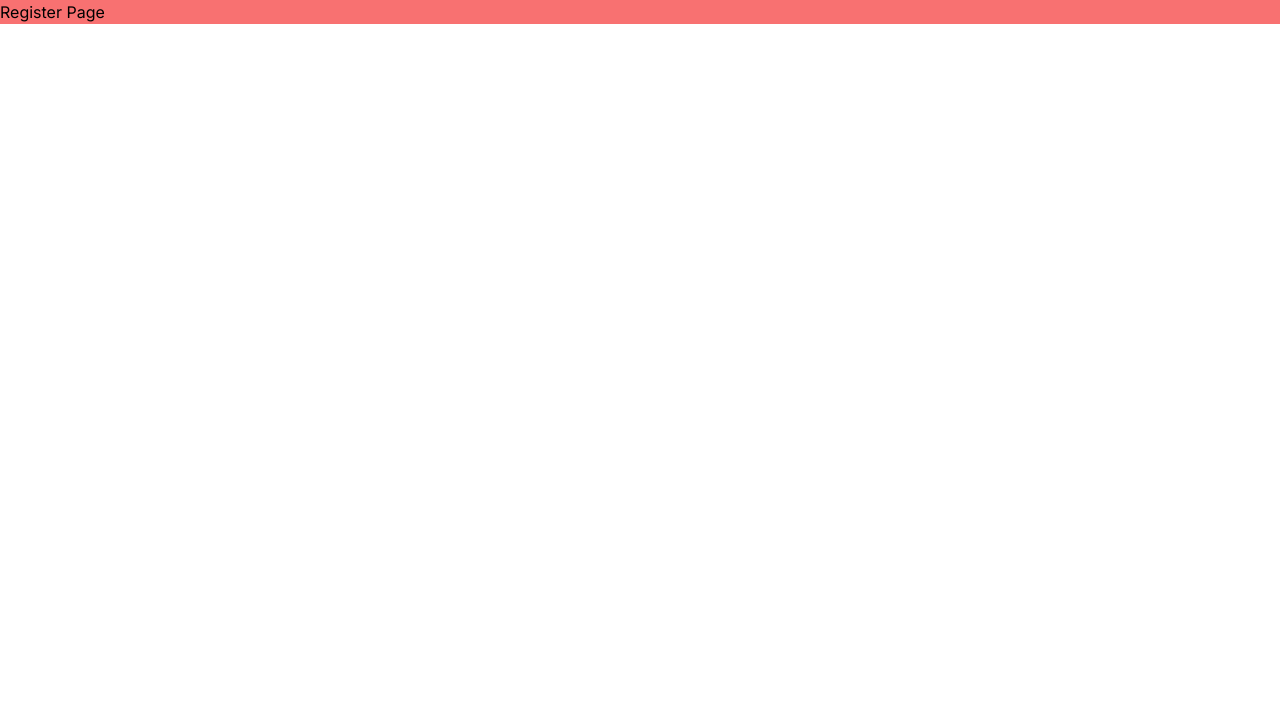
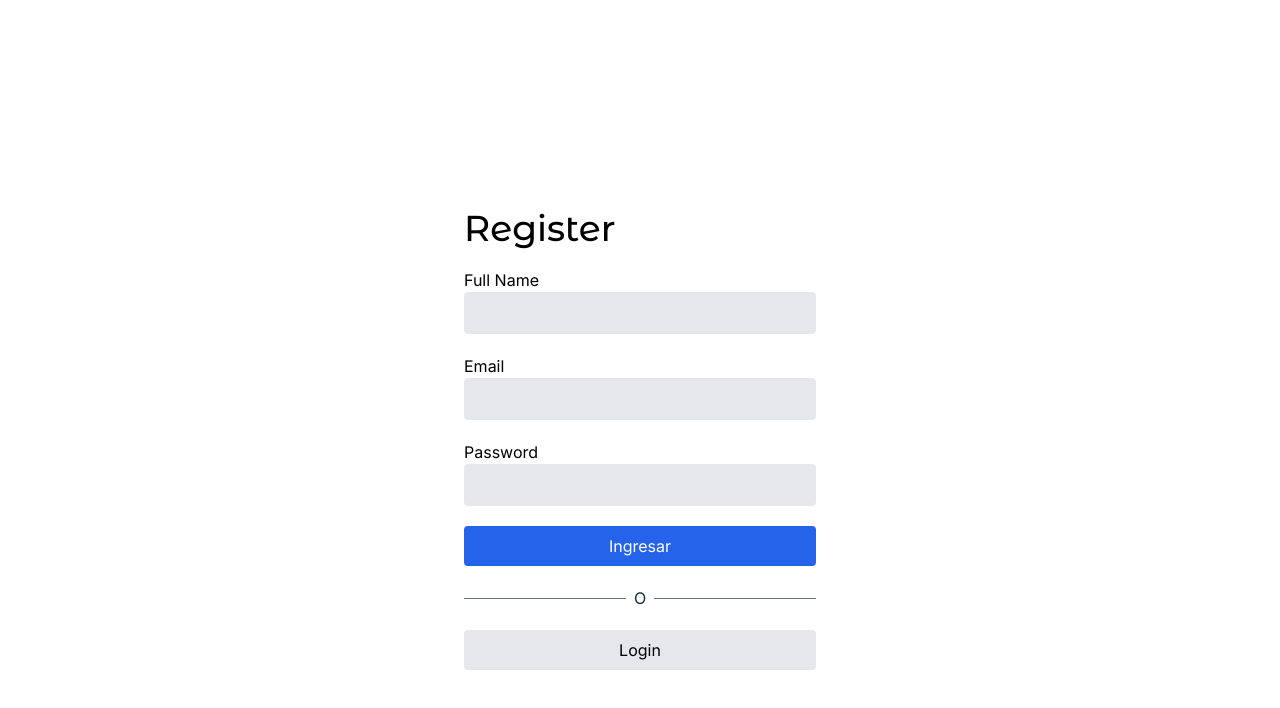
Before and after one commit to ldelacruzg/next-teslo-shop, a Next.js app: page /auth/register in a window 1280 px wide. Shown: the top 708 px of the page. Built offline with nearby package versions, Linux system fonts and the light colour scheme.

Commit message:
feat: add auth pages

```diff
--- a/src/app/auth/layout.tsx
+++ b/src/app/auth/layout.tsx
@@ -1,7 +1,9 @@
 export default function AuthLayout({ children }: { children: React.ReactNode }) {
   return (
-    <main className="bg-red-400">
-      {children}
+    <main className="flex justify-center">
+      <div className="w-full sm:max-w-96 px-4">
+        {children}
+      </div>
     </main>
   );
 }
--- a/src/app/auth/login/page.tsx
+++ b/src/app/auth/login/page.tsx
@@ -1,7 +1,40 @@
+import { titleFont } from "@/config/fonts";
+import Link from "next/link";
+
 export default function LoginPage() {
   return (
-    <div className="">
-      <h1>Login Page</h1>
-    </div>
+    <main className="flex flex-col min-h-screen pt-32 sm:pt-52">
+      <h1 className={`${titleFont.className} text-4xl mb-5`}>Login</h1>
+      <div className="flex flex-col">
+        <label htmlFor="email">Email</label>
+        <input
+          className="px-5 py-2 border bg-gray-200 rounded mb-5"
+          type="email" />
+
+        <label htmlFor="email">Password</label>
+        <input
+          className="px-5 py-2 border bg-gray-200 rounded mb-5"
+          type="email" />
+
+        <button
+          className="btn-primary">
+          Login
+        </button>
+
+
+        {/* divisor line */}
+        <div className="flex items-center my-5">
+          <div className="flex-1 border-t border-gray-500"></div>
+          <div className="px-2 text-gray-800">O</div>
+          <div className="flex-1 border-t border-gray-500"></div>
+        </div>
+
+        <Link
+          href="/auth/register"
+          className="btn-secondary text-center">
+          Create a new account
+        </Link>
+      </div>
+    </main>
   );
 }
--- a/src/app/auth/register/page.tsx
+++ b/src/app/auth/register/page.tsx
@@ -1,7 +1,37 @@
+import { titleFont } from "@/config/fonts";
+import Link from "next/link";
+
 export default function RegisterPage() {
   return (
-    <div className="">
-      <h1>Register Page</h1>
-    </div>
+    <main className="flex flex-col min-h-screen pt-32 sm:pt-52">
+      <h1 className={`${titleFont.className} text-4xl mb-5`}>Register</h1>
+      <div className="flex flex-col">
+        <label htmlFor="fullname">Full Name</label>
+        <input className="px-5 py-2 border bg-gray-200 rounded mb-5" type="text" />
+
+        <label htmlFor="email">Email</label>
+        <input className="px-5 py-2 border bg-gray-200 rounded mb-5" type="email" />
+
+
+        <label htmlFor="password">Password</label>
+        <input className="px-5 py-2 border bg-gray-200 rounded mb-5" type="password" />
+
+        <button className="btn-primary">Ingresar</button>
+
+
+        {/* divisor line */}
+        <div className="flex items-center my-5">
+          <div className="flex-1 border-t border-gray-500"></div>
+          <div className="px-2 text-gray-800">O</div>
+          <div className="flex-1 border-t border-gray-500"></div>
+        </div>
+
+        <Link
+          href="/auth/login"
+          className="btn-secondary text-center">
+          Login
+        </Link>
+      </div>
+    </main>
   );
 }
--- a/src/components/sidebar/Sidebar.tsx
+++ b/src/components/sidebar/Sidebar.tsx
@@ -24,15 +24,15 @@ export const Sidebar = () => {
 
         <div className="flex flex-col gap-4 mt-5">
           <SidebarItem icon={<IoPersonOutline size={20} />} title="Profile" href="/" />
-          <SidebarItem icon={<IoTicketOutline size={20} />} title="Orders" href="/" />
-          <SidebarItem icon={<IoLogInOutline size={20} />} title="Login" href="/" />
+          <SidebarItem icon={<IoTicketOutline size={20} />} title="Orders" href="/orders" />
+          <SidebarItem icon={<IoLogInOutline size={20} />} title="Login" href="/auth/login" />
           <SidebarItem icon={<IoLogOutOutline size={20} />} title="Logout" href="/" />
 
           <div className="w-full h-px bg-gray-200 my-5" />
 
           <SidebarItem icon={<IoShirtOutline size={20} />} title="Products" href="/" />
           <SidebarItem icon={<IoTicketOutline size={20} />} title="Orders" href="/orders" />
-          <SidebarItem icon={<IoPeopleOutline size={20} />} title="Clients" href="/" />
+          <SidebarItem icon={<IoPeopleOutline size={20} />} title="Clients" href="/clients" />
         </div>
       </nav>
     </div>
```
